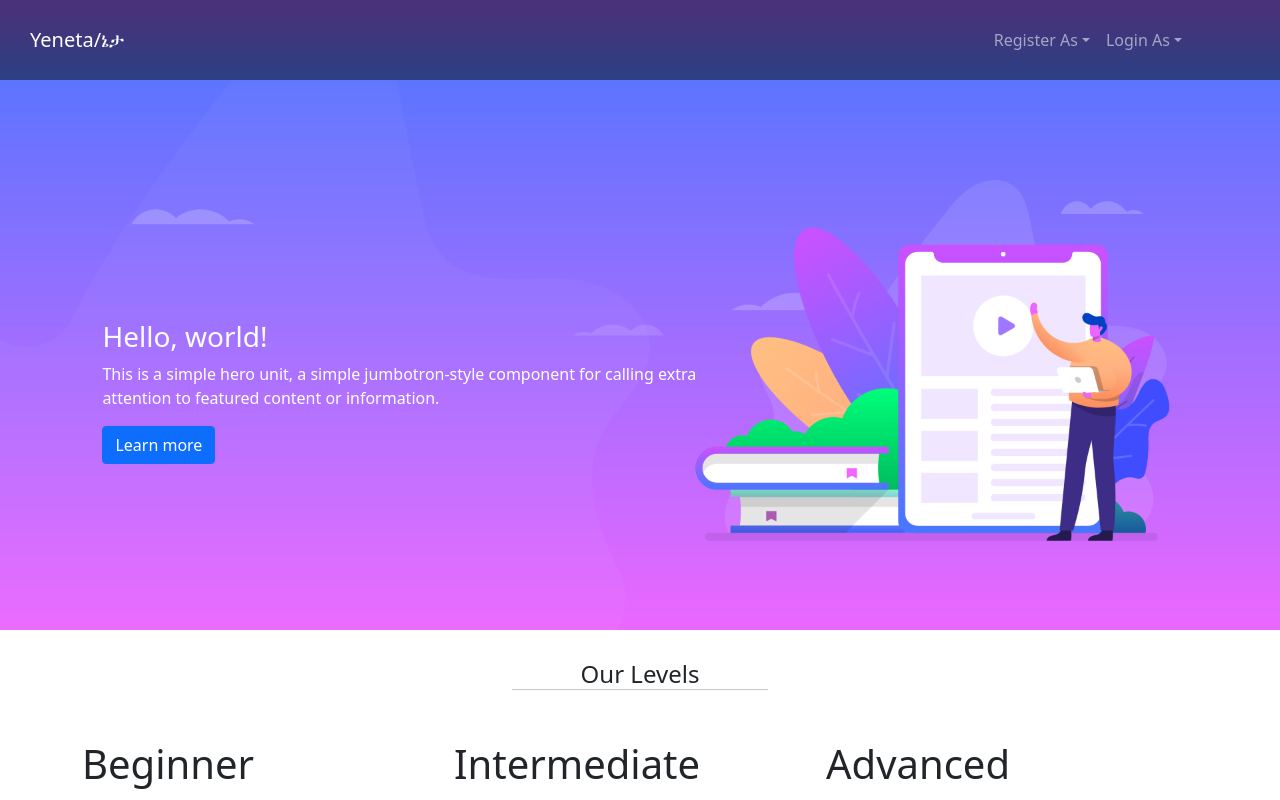
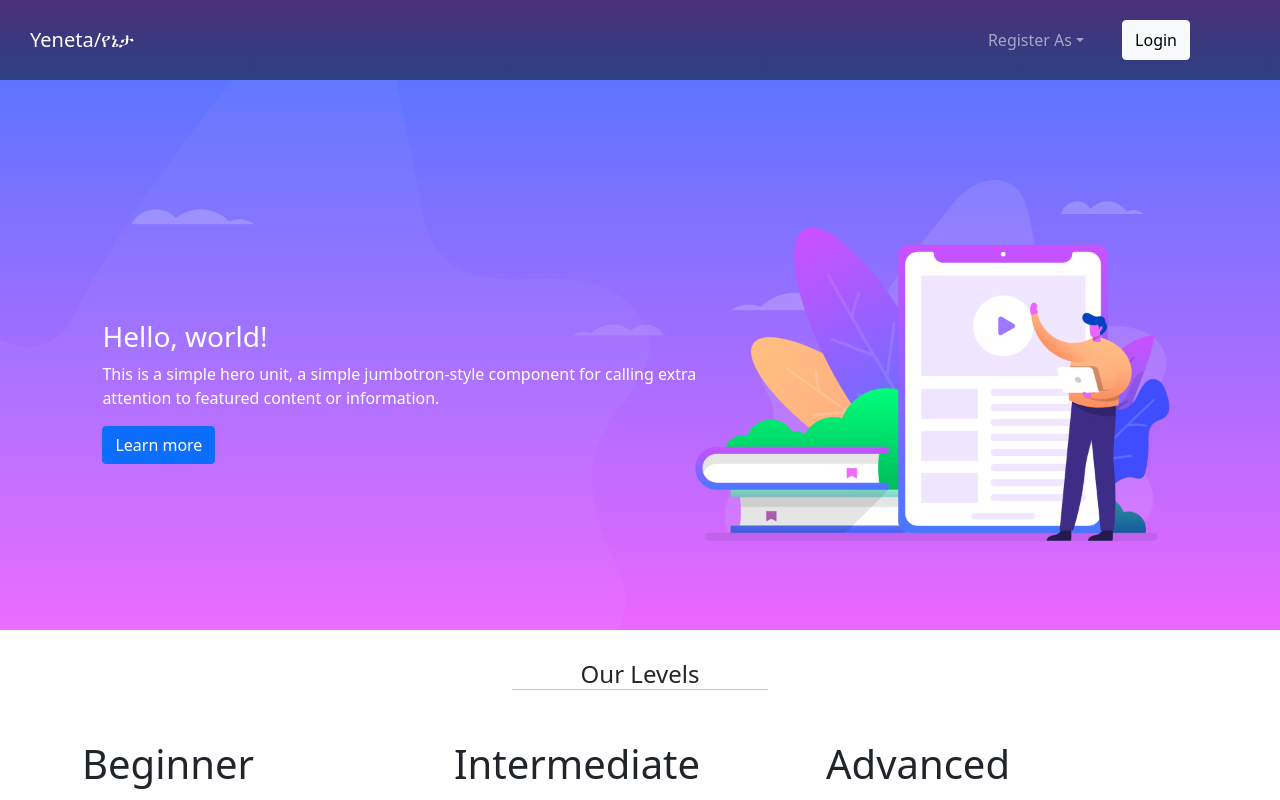
Before and after one commit to HannaDereje/Yeneta, a React (Create React App) app in the folder yenetafrontend/: page / in a window 1280 px wide. Shown: the top 800 px of the page. Built offline with nearby package versions, Linux system fonts and the light colour scheme.

Commit message:
react-dom-router and react-spring

```diff
--- a/yenetafrontend/package.json
+++ b/yenetafrontend/package.json
@@ -10,7 +10,9 @@
     "react": "^17.0.2",
     "react-bootstrap": "^1.6.1",
     "react-dom": "^17.0.2",
+    "react-router-dom": "^5.2.0",
     "react-scripts": "4.0.3",
+    "react-spring": "^9.2.4",
     "web-vitals": "^1.0.1"
   },
   "scripts": {
--- a/yenetafrontend/src/components/AdminNavComponent.js
+++ b/yenetafrontend/src/components/AdminNavComponent.js
@@ -1,21 +1,21 @@
-import React, {Component} from 'react'
-import {Navbar, Nav} from "react-bootstrap"
+import React, { Component } from 'react'
+import { Navbar, Nav } from "react-bootstrap"
 import "bootstrap/dist/css/bootstrap.min.css"
 import "../App.css"
 
-export default class AdminNavBar extends Component{
+export default class AdminNavBar extends Component {
 
-    constructor(props){
+    constructor(props) {
         super(props)
 
     }
 
-    render(){
+    render() {
         return (
 
             <div>
-                <Navbar    variant="dark" className="navStyle">
-            <Navbar.Brand href="/" className="brand">Yeneta/ኔታ Admin Page</Navbar.Brand>
+                <Navbar variant="dark" className="navStyle">
+                    <Navbar.Brand href="/" className="brand">Yeneta/የኔታ Admin Page</Navbar.Brand>
                     <Navbar.Toggle aria-controls="responsive-navbar-nav" />
                     <Navbar.Collapse id="responsive-navbar-nav">
                         <Nav className="mr-auto">
--- a/yenetafrontend/src/components/HomeNavbarComponent.js
+++ b/yenetafrontend/src/components/HomeNavbarComponent.js
@@ -1,20 +1,20 @@
-import React, {Component} from 'react'
+import React, { Component } from 'react'
 import 'bootstrap/dist/css/bootstrap.min.css'
-import {Navbar, Nav,NavDropdown} from "react-bootstrap"
+import { Navbar, Nav, NavDropdown, Button } from "react-bootstrap"
 import "../App.css"
 
-export default class HomeNavBar extends Component{
-  constructor(props){
+export default class HomeNavBar extends Component {
+  constructor(props) {
     super(props)
 
   }
 
-    render(){
+  render() {
     return (
 
       <div>
-          <Navbar collapseOnSelect  variant="dark" className="navStyle">
-            <Navbar.Brand href="/" className="brand">Yeneta/ኔታ</Navbar.Brand>
+        <Navbar collapseOnSelect variant="dark" className="navStyle">
+          <Navbar.Brand href="/" className="brand">Yeneta/የኔታ</Navbar.Brand>
           <Navbar.Toggle aria-controls="responsive-navbar-nav" />
           <Navbar.Collapse id="responsive-navbar-nav">
             <Nav className="floatright">
@@ -22,10 +22,7 @@ export default class HomeNavBar extends Component{
                 <NavDropdown.Item href="/studentRegister">Student</NavDropdown.Item>
                 <NavDropdown.Item href="/teacherRegister">Teacher</NavDropdown.Item>
               </NavDropdown>
-      <NavDropdown title="Login As" id="collasible-nav-dropdown" className="mr-5">
-        <NavDropdown.Item href="/studentLogin">Student</NavDropdown.Item>
-        <NavDropdown.Item href="/teacherLogin">Teacher</NavDropdown.Item>
-      </NavDropdown>
+              <Button variant="light" className="loginButton">Login</Button>
             </Nav>
 
           </Navbar.Collapse>
--- a/yenetafrontend/src/components/StudentLoginComponent.js
+++ b/yenetafrontend/src/components/StudentLoginComponent.js
@@ -1,11 +1,11 @@
-import React, {Component} from 'react'
-import {Container,  Button, Form} from "react-bootstrap"
+import React, { Component } from 'react'
+import { Container, Button, Form } from "react-bootstrap"
 import '../css/register.css'
 import HomeNavbar from './HomeNavbarComponent'
-export default class Login extends Component{
+export default class Login extends Component {
 
 
-    render(){
+    render() {
         return (
 
             <div>
@@ -14,10 +14,10 @@ export default class Login extends Component{
 
 
                         <Form className="loginForm">
-                    <h4 className="text-center">Student Login Page</h4>
+                            <h4 className="text-center">Login Page</h4>
                             <Form.Group controlId="formBasicEmail" className="form_width">
                                 <Form.Label>Email</Form.Label>
-                            <Form.Control type="email" placeholder="Someone@gmail.com"  />
+                                <Form.Control type="email" placeholder="Someone@gmail.com" />
 
 
                             </Form.Group>
--- a/yenetafrontend/src/components/StudentNavComponent.js
+++ b/yenetafrontend/src/components/StudentNavComponent.js
@@ -1,26 +1,26 @@
-import React, {Component} from 'react'
-import {Navbar, Nav} from "react-bootstrap"
+import React, { Component } from 'react'
+import { Navbar, Nav } from "react-bootstrap"
 import "bootstrap/dist/css/bootstrap.min.css"
 import "../App.css"
 
-export default class StudentNavBar extends Component{
+export default class StudentNavBar extends Component {
 
-    constructor(props){
+    constructor(props) {
         super(props)
 
     }
 
-    render(){
+    render() {
         return (
 
             <div>
-                <Navbar    variant="dark" className="navStyle">
-            <Navbar.Brand href="/" className="brand">Yeneta/ኔታ</Navbar.Brand>
+                <Navbar variant="dark" className="navStyle">
+                    <Navbar.Brand href="/" className="brand">Yeneta/የኔታ</Navbar.Brand>
                     <Navbar.Toggle aria-controls="responsive-navbar-nav" />
                     <Navbar.Collapse id="responsive-navbar-nav">
-              <Nav  className="floatright">
+                        <Nav className="floatright">
                             <Nav.Link href="" className="mr-3" onClick={this.props.handleShow}>Create Chat</Nav.Link>
-                <Nav.Link href="" className="mr-3"><img src = "../images/img2.jpg" width="40" height="40" className="imgStyle"/></Nav.Link>
+                            <Nav.Link href="" className="mr-3"><img src="../images/img2.jpg" width="40" height="40" className="imgStyle" /></Nav.Link>
                         </Nav>
 
                     </Navbar.Collapse>
--- a/yenetafrontend/src/components/TeacherNavComponent.js
+++ b/yenetafrontend/src/components/TeacherNavComponent.js
@@ -1,26 +1,26 @@
-import React, {Component} from 'react'
-import {Navbar, Nav} from "react-bootstrap"
+import React, { Component } from 'react'
+import { Navbar, Nav } from "react-bootstrap"
 import "bootstrap/dist/css/bootstrap.min.css"
 import "../App.css"
 
-export default class TeacherNavBar extends Component{
+export default class TeacherNavBar extends Component {
 
-    constructor(props){
+    constructor(props) {
         super(props)
     }
 
-    render(){
+    render() {
         return (
 
             <div>
-                <Navbar    variant="dark" className="navStyle">
-            <Navbar.Brand href="/" className="brand">Yeneta/ኔታ</Navbar.Brand>
+                <Navbar variant="dark" className="navStyle">
+                    <Navbar.Brand href="/" className="brand">Yeneta/የኔታ</Navbar.Brand>
                     <Navbar.Toggle aria-controls="responsive-navbar-nav" />
                     <Navbar.Collapse id="responsive-navbar-nav">
                         <Nav className="floatright">
                             <Nav.Link href="" className="mr-3 lessonlink" onClick={this.props.handleNewLessonsClick} >Add New Lesson</Nav.Link>
                             <Nav.Link href="" className="mr-3 quizlink" onClick={this.props.handleNewQuizesClick} >Add New Quiz</Nav.Link>
-                <Nav.Link href="" className="mr-3"><img src = "../images/img2.jpg" width="40" height="40" className="imgStyle"/></Nav.Link>
+                            <Nav.Link href="" className="mr-3"><img src="../images/img2.jpg" width="40" height="40" className="imgStyle" /></Nav.Link>
                         </Nav>
 
                     </Navbar.Collapse>
--- a/yenetafrontend/src/css/register.css
+++ b/yenetafrontend/src/css/register.css
@@ -253,3 +253,6 @@ text-align: right;
     margin-top: 50px;
     width: 50%;
 }
+.loginButton{
+    margin-left: 30px;
+}
```
Also changed, not shown: 1 other file (tests, documents, lock files or other folders). Lines whose indentation alone changed are shown as unchanged.
